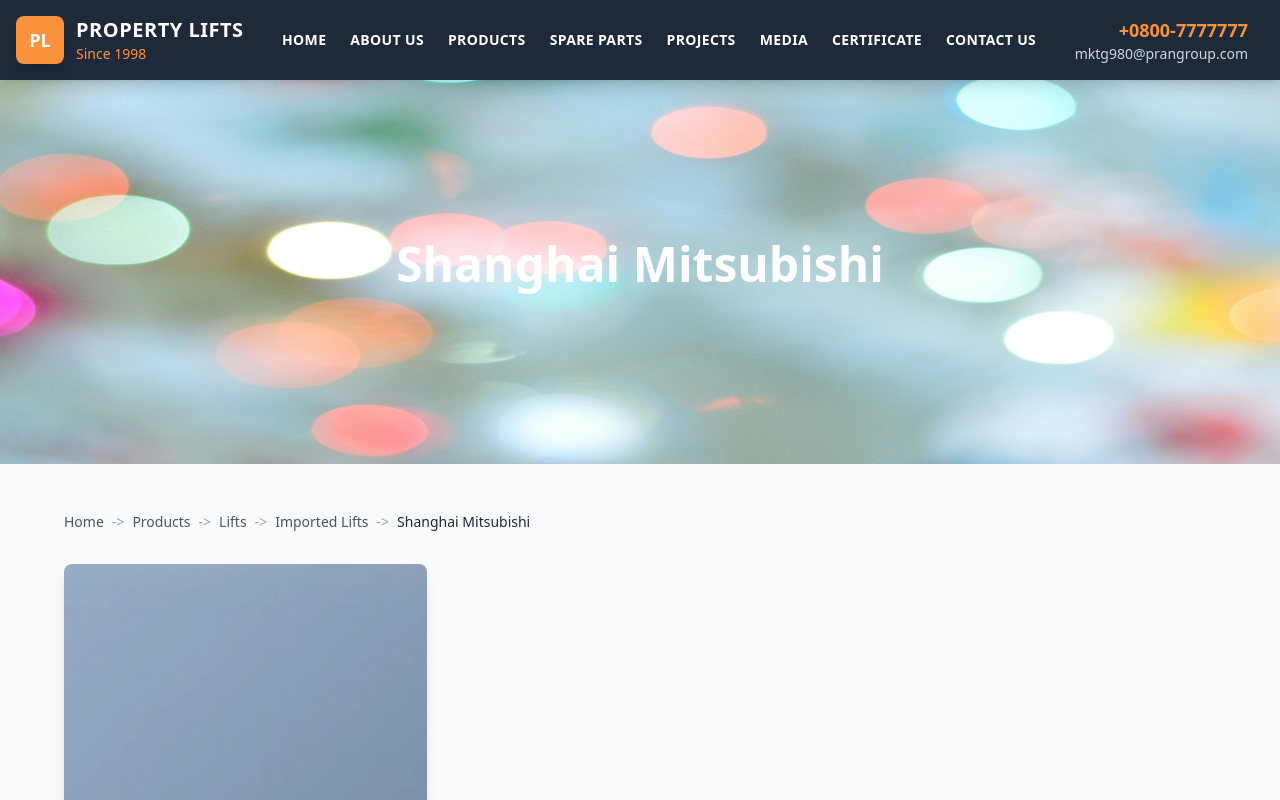
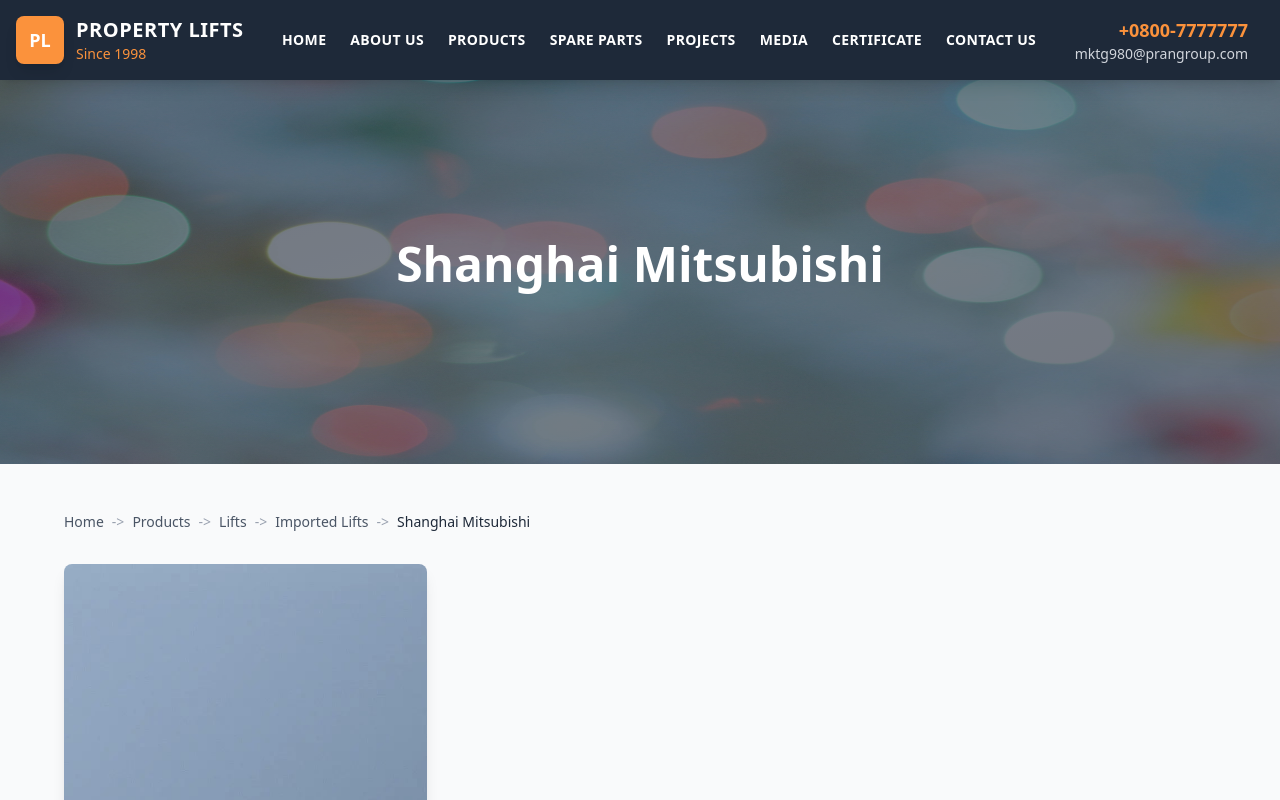
Before and after one commit to Ahnabu/Lift, a Next.js app: page /products/lift/imported-lifts/shanghai-mitsubishi in a window 1280 px wide. Shown: the top 800 px of the page. Built offline with nearby package versions, Linux system fonts and the light colour scheme.

Commit message:
minor fixing

```diff
--- a/src/app/products/lift/imported-lifts/shanghai-mitsubishi/page.tsx
+++ b/src/app/products/lift/imported-lifts/shanghai-mitsubishi/page.tsx
@@ -54,9 +54,11 @@
     return (
         <div className="min-h-screen bg-gray-50">
             {/* Hero Section with Moving Background */}
-            <div className="relative h-96 bg-gradient-to-r from-red-600 to-red-800 overflow-hidden">
-                <div className="absolute inset-0 bg-black bg-opacity-40"></div>
-                <div className="absolute inset-0 bg-[url('/dummy_background.jpg')] bg-cover bg-center moving-bg"></div>
+            <div className="relative h-96 flex items-center justify-center bg-gradient-to-br from-gray-900 via-gray-800 to-gray-900 text-white overflow-hidden">
+                <div className="absolute inset-0 bg-cover bg-center moving-bg opacity-40"
+                    style={{
+                        backgroundImage: "url('/dummy_background.jpg')",
+                    }}></div>
                 <div className="relative max-w-[1320px] mx-auto px-4 h-full flex items-center justify-center">
                     <div className="text-center text-white">
                         <h1 className="text-5xl font-extrabold mb-4">Shanghai Mitsubishi</h1>
```
